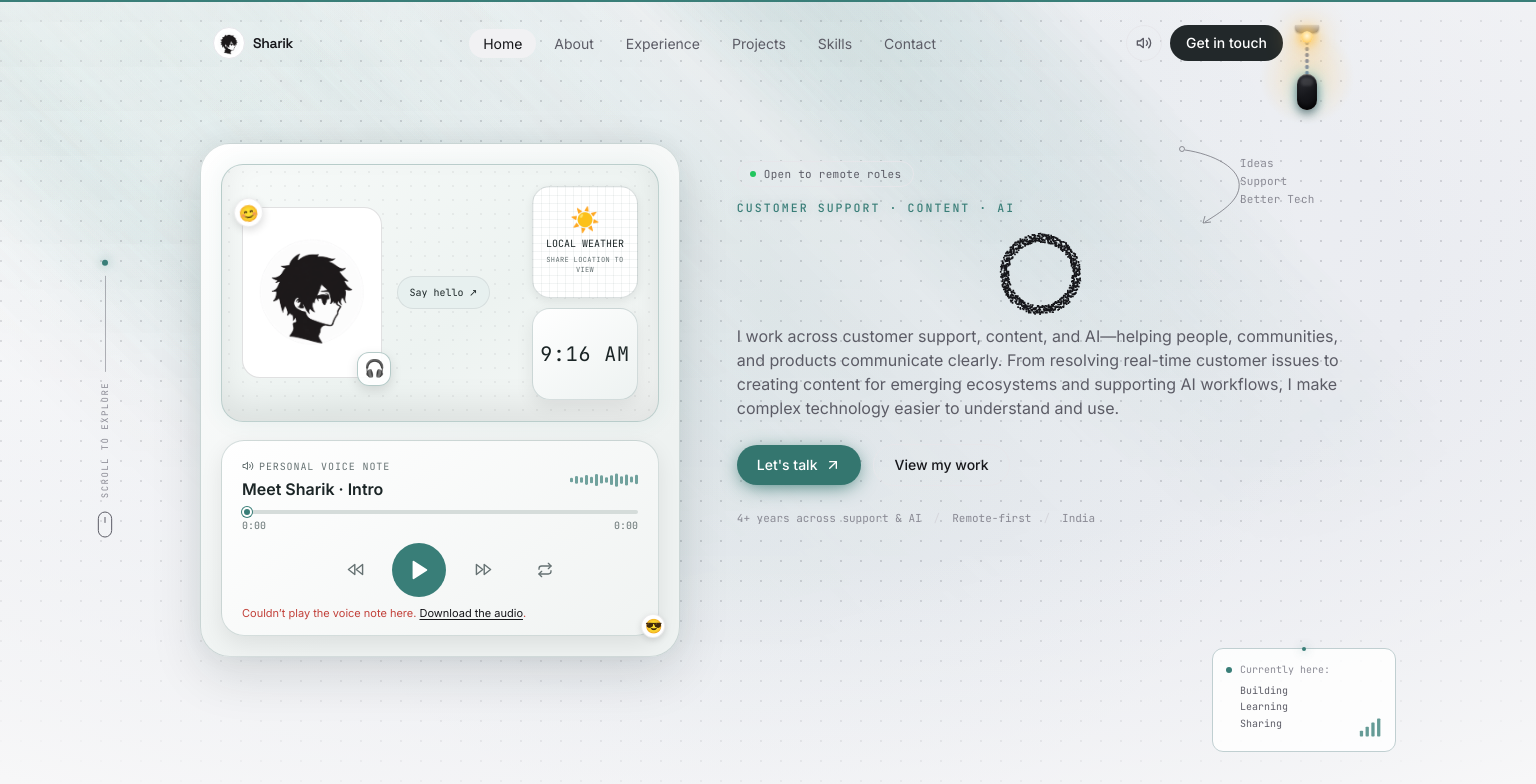
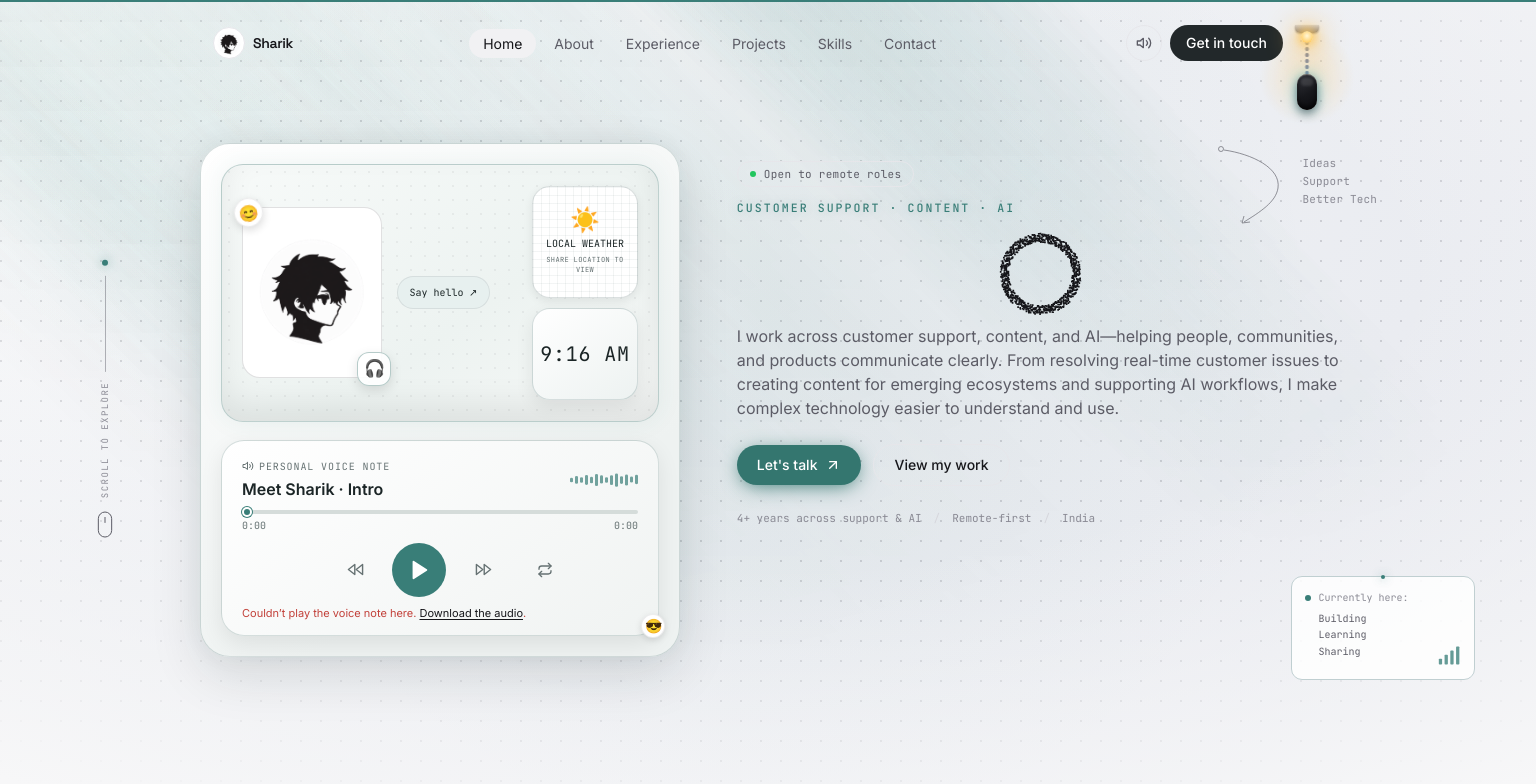
Before and after one commit to isharik/Portfolio, a Next.js app: page / in a window 1536 px wide. Shown: the top 784 px of the page. Built offline with nearby package versions, Linux system fonts and the light colour scheme.

Commit message:
Align and refine hero annotations

```diff
--- a/src/app/globals.css
+++ b/src/app/globals.css
@@ -620,10 +620,10 @@ html.js .particle-title.is-ready .particle-title-semantic {
   .hero-scroll-cue-line { width: 1px; height: clamp(72px,12vh,112px); background: color-mix(in srgb,var(--fg-muted) 45%,transparent); }
   .hero-scroll-cue-label { color: var(--fg-subtle); font-family: var(--font-mono),monospace; font-size: 9px; letter-spacing: .16em; line-height: 1; white-space: nowrap; writing-mode: vertical-rl; transform: rotate(180deg); }
   .hero-scroll-cue-mouse { width: 20px; height: 29px; margin-top: 3px; color: var(--fg-muted); stroke: currentColor; stroke-width: 1.2; }
-  .hero-ideas-note { position: absolute; top: 17%; right: max(32px,calc((100vw - 1200px) / 2 - 44px)); z-index: 2; width: 172px; min-height: 110px; color: var(--fg-subtle); font-family: var(--font-mono),monospace; font-size: 11px; line-height: 1.65; letter-spacing: .015em; pointer-events: none; }
-  .hero-ideas-note svg { position: absolute; top: 0; left: -78px; width: 150px; height: 104px; overflow: visible; stroke: color-mix(in srgb,var(--fg-muted) 65%,transparent); stroke-width: 1; }
+  .hero-ideas-note { position: absolute; top: 17%; right: clamp(28px,4vw,72px); z-index: 2; width: 172px; min-height: 110px; color: var(--fg-subtle); font-family: var(--font-mono),monospace; font-size: 11px; line-height: 1.65; letter-spacing: .015em; pointer-events: none; }
+  .hero-ideas-note svg { position: absolute; top: 0; left: -102px; width: 150px; height: 104px; overflow: visible; stroke: color-mix(in srgb,var(--fg-muted) 65%,transparent); stroke-width: 1; }
   .hero-ideas-note span { position: relative; display: block; padding-top: 18px; }
-  .hero-current-status { position: absolute; right: max(24px,calc((100vw - 1200px) / 2 - 28px)); bottom: clamp(28px,6vh,56px); z-index: 3; display: flex; width: 184px; min-height: 104px; align-items: flex-end; justify-content: space-between; padding: 13px 13px 12px; border: 1px solid color-mix(in srgb,var(--accent) 22%,var(--border)); border-radius: 11px; background: color-mix(in srgb,var(--surface) 82%,transparent); color: var(--fg-muted); font-family: var(--font-mono),monospace; font-size: 10px; line-height: 1.55; pointer-events: none; }
+  .hero-current-status { position: absolute; right: clamp(28px,4vw,72px); bottom: clamp(112px,15vh,152px); z-index: 3; display: flex; width: 184px; min-height: 104px; align-items: flex-end; justify-content: space-between; padding: 13px 13px 12px; border: 1px solid color-mix(in srgb,var(--accent) 22%,var(--border)); border-radius: 11px; background: color-mix(in srgb,var(--surface) 82%,transparent); color: var(--fg-muted); font-family: var(--font-mono),monospace; font-size: 10px; line-height: 1.55; pointer-events: none; }
   .hero-current-status-accent { position: absolute; top: -2px; left: 50%; width: 4px; height: 4px; border-radius: 50%; background: var(--accent); box-shadow: 0 0 8px color-mix(in srgb,var(--accent) 68%,transparent); transform: translateX(-50%); }
   .hero-current-status-copy { align-self: flex-start; }
   .hero-current-status-heading { display: flex; align-items: center; gap: 8px; color: var(--fg-subtle); }
```
